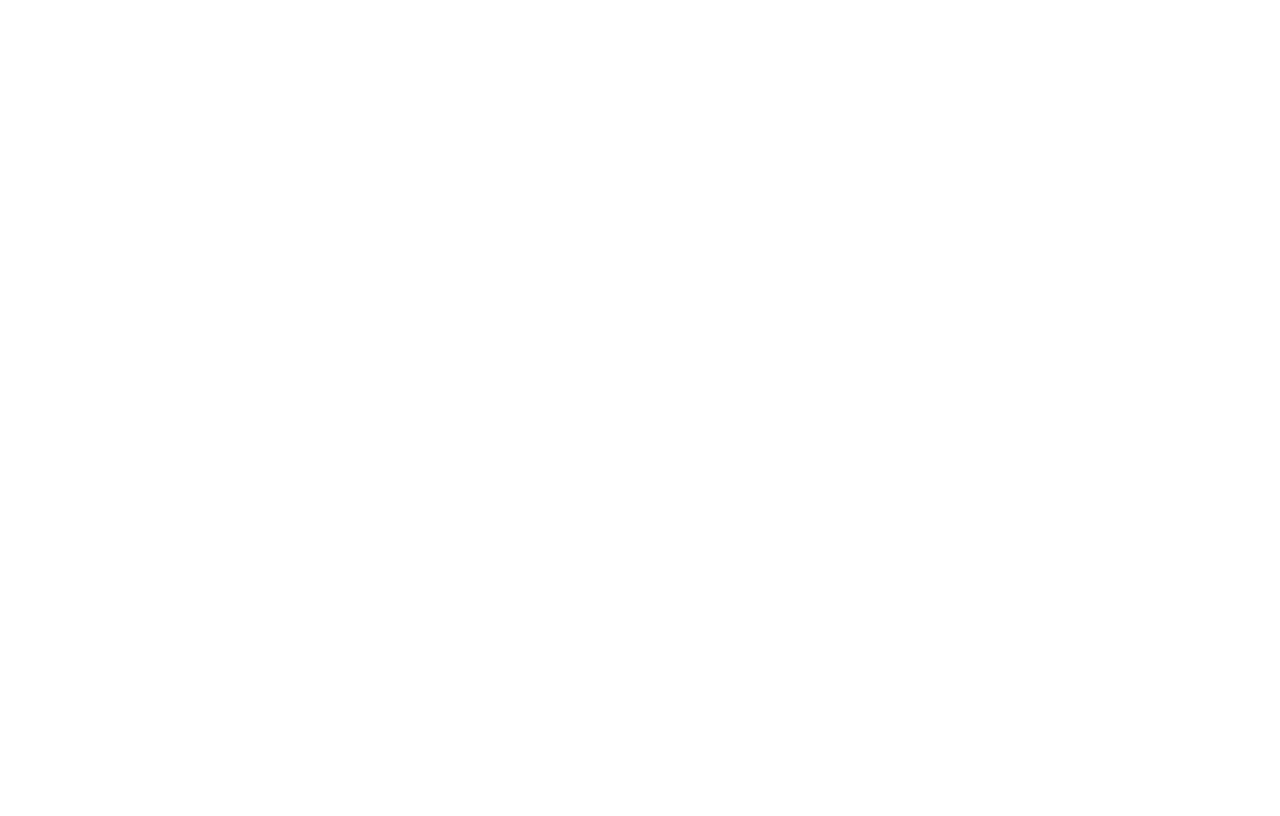
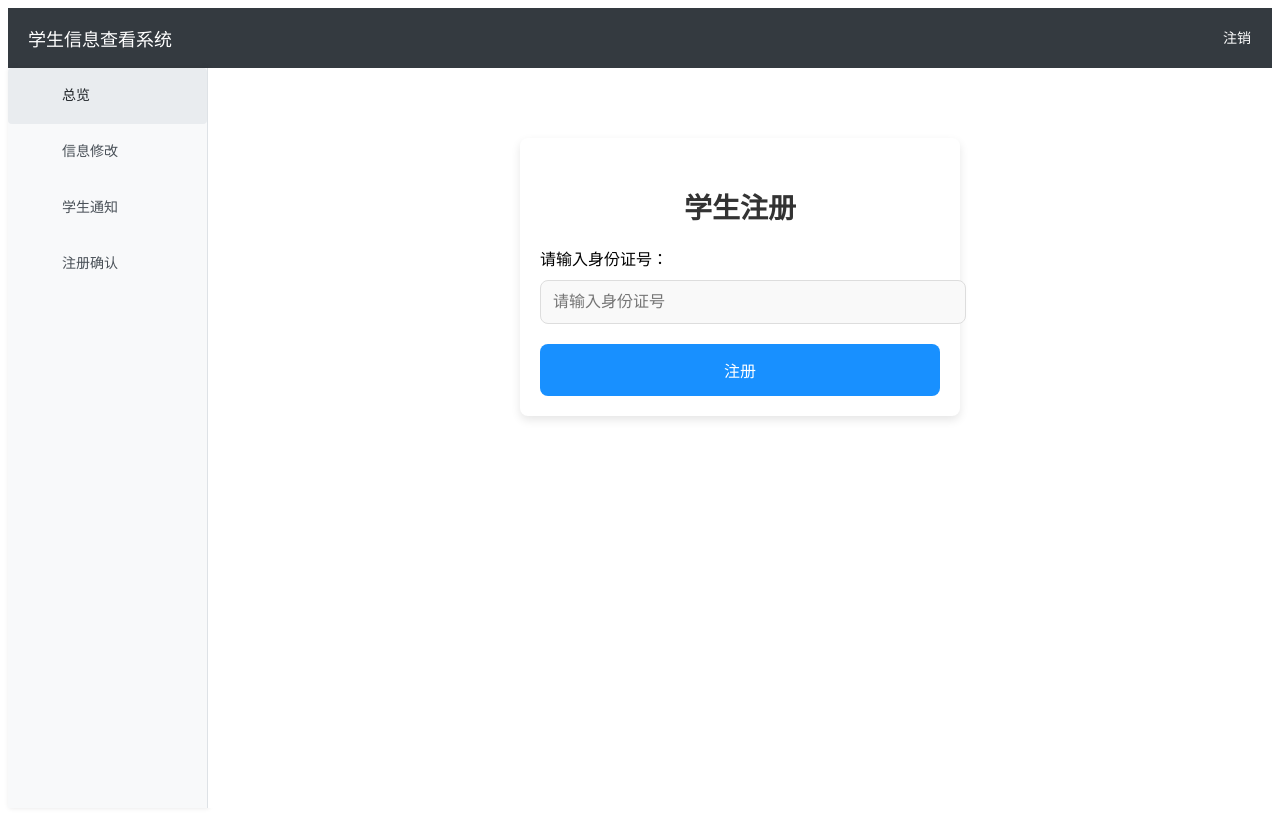
Before and after one commit to luobo177/-shixun, a Vue app in the folder front/: page /student/student-registe in a window 1280 px wide. Before the commit this address had no page. Built offline with nearby package versions, Linux system fonts and the light colour scheme.

Commit message:
新增StudentRegiste侧边栏

```diff
--- a/front/src/components/StudentContainer.vue
+++ b/front/src/components/StudentContainer.vue
@@ -21,6 +21,9 @@
             </el-menu-item>
             <el-menu-item index="student-notice">
               <i class="el-icon-user"></i> 学生通知
+            </el-menu-item>
+            <el-menu-item index="student-registe">
+              <i class="el-icon-user"></i> 注册确认
             </el-menu-item>
           </el-menu>
         </el-aside>
--- /dev/null
+++ b/front/src/components/StudentNotification.vue
@@ -0,0 +1,132 @@
+<template>
+    <div v-if="visible" class="modal">
+      <div class="modal-content">
+        <button class="close-btn" @click="close">×</button>
+        <h2>查看通知</h2>
+
+        <!-- 显示标题 -->
+        <label for="title">标题：</label>
+        <div id="title" class="display-field">{{ editableNotification.title }}</div>
+
+        <!-- 显示内容 -->
+        <label for="content">内容：</label>
+        <div id="content" class="display-field">{{ editableNotification.content }}</div>
+
+        <div class="modal-actions">
+          <button class="btn btn-cancel" @click="close">关闭</button>
+        </div>
+      </div>
+    </div>
+  </template>
+
+  <script>
+  export default {
+    props: {
+      visible: {
+        type: Boolean,
+        required: true,
+      },
+      notification: {
+        type: Object,
+        default: () => ({}),
+      },
+    },
+    emits: ["close"],
+    data() {
+      return {
+        editableNotification: { ...this.notification }, // 深拷贝传入的数据，避免直接修改父组件数据
+      };
+    },
+    methods: {
+      close() {
+        this.$emit("close");
+      },
+    },
+    watch: {
+      // 监听传入的 notification，每次弹框打开时同步数据
+      notification: {
+        immediate: true,
+        handler(newNotification) {
+          this.editableNotification = { ...newNotification };
+        },
+      },
+    },
+  };
+  </script>
+
+  <style scoped>
+  /* 样式与之前一致，仅更改为显示数据 */
+  .modal {
+    position: fixed;
+    top: 0;
+    left: 0;
+    width: 100%;
+    height: 100%;
+    background: rgba(0, 0, 0, 0.6);
+    display: flex;
+    justify-content: center;
+    align-items: center;
+    z-index: 9999;
+  }
+
+  .modal-content {
+    position: relative;
+    background: #fff;
+    padding: 30px 20px;
+    border-radius: 12px;
+    box-shadow: 0 8px 16px rgba(0, 0, 0, 0.3);
+    width: 400px;
+    text-align: left;
+  }
+
+  .close-btn {
+    position: absolute;
+    top: 10px;
+    right: 10px;
+    background: none;
+    border: none;
+    font-size: 20px;
+    color: #888;
+    cursor: pointer;
+  }
+
+  label {
+    display: block;
+    font-weight: bold;
+    margin: 10px 0 5px;
+  }
+
+  .display-field {
+    width: 100%;
+    padding: 8px;
+    border: 1px solid #ccc;
+    border-radius: 6px;
+    margin-bottom: 15px;
+    font-size: 14px;
+    background-color: #f9f9f9;
+  }
+
+  .modal-actions {
+    display: flex;
+    justify-content: flex-end;
+    gap: 10px;
+  }
+
+  .btn {
+    padding: 8px 16px;
+    border: none;
+    border-radius: 6px;
+    font-size: 14px;
+    cursor: pointer;
+    transition: all 0.3s ease;
+  }
+
+  .btn-cancel {
+    background: #ccc;
+    color: black;
+  }
+
+  .btn-cancel:hover {
+    background: #aaa;
+  }
+  </style>
--- a/front/src/router/index.js
+++ b/front/src/router/index.js
@@ -7,6 +7,7 @@
 import AdminLog from '@/views/AdminLog.vue';
 import StudentMessageChange from '@/views/StudentMessageChange.vue'; // 信息修改页面
 import StudentNotice from '@/views/StudentNotice.vue';
+import StudentRegiste from '@/views/StudentRegiste.vue';
 
 const routes = [
     {
@@ -59,6 +60,11 @@
                 name: 'StudentNotice',
                 component: StudentNotice,
             },
+            {
+                path: 'student-registe',
+                name: 'StudentRegiste',
+                component: StudentRegiste,
+            },
         ]
     }
 ];
--- a/front/src/views/StudentNotice.vue
+++ b/front/src/views/StudentNotice.vue
@@ -21,7 +21,7 @@
 
 <script>
 import axios from 'axios';
-import NotificationModel from '@/components/NotificationModel.vue';
+import NotificationModel from '@/components/StudentNotification.vue';
 
 export default {
     name: 'StudentNotice',
@@ -77,21 +77,6 @@
             this.selectedNotification = null;
             this.isModelVisible = false;
         },
-        async deleteNotification(notification) {
-            try {
-                this.isLoading = true;
-                const response = await axios.delete(`/api/deleteNotification?id=${notification.id}`);
-                console.log("删除成功", response.data);
-                this.notification_list = this.notification_list.filter(
-                    n => n.id !== notification.id
-                );
-            } catch (error) {
-                console.error("删除失败", error);
-            } finally {
-                this.isLoading = false;
-                this.closeModal();
-            }
-        },
         async get_notification() {
             this.isLoading = true; // 开始加载
             try {
@@ -101,16 +86,6 @@
                 console.error("获取通知失败：", error);
             } finally {
                 this.isLoading = false; // 加载完成
-            }
-        },
-        async editNotification(notification) {
-            try {
-                const response = await axios.post(`/api/editNotification`, notification);
-                console.log("编辑成功", response.data);
-                this.isModelVisible = false;
-                this.get_notification(); // 编辑后重新获取数据
-            } catch (error) {
-                console.error("编辑失败", error);
             }
         },
         hoverNotification(index) {
--- /dev/null
+++ b/front/src/views/StudentRegiste.vue
@@ -0,0 +1,223 @@
+<template>
+    <div class="container">
+      <!-- 显示加载状态 -->
+      <div v-if="isLoading" class="loading">正在加载，请稍后...</div>
+
+      <!-- 注册页面 -->
+      <div v-else>
+        <h1 class="title">学生注册</h1>
+
+        <!-- 注册成功提示 -->
+        <div v-if="isRegistered" class="registration-success">
+          <p>注册成功！</p>
+        </div>
+
+        <!-- 身份证输入表单 -->
+        <div v-else>
+          <div class="input-container">
+            <label for="idCard">请输入身份证号：</label>
+            <input
+              id="idCard"
+              type="text"
+              v-model="idCard"
+              class="input-field"
+              placeholder="请输入身份证号"
+            />
+          </div>
+
+          <button @click="register" class="btn btn-register">注册</button>
+        </div>
+
+        <!-- 未查询到身份证号的提示框 -->
+        <div v-if="isDialogVisible" class="modal">
+          <div class="modal-content">
+            <h2>未找到对应身份证信息</h2>
+            <div class="modal-actions">
+              <button class="btn btn-retry" @click="retryInput">重新输入</button>
+              <button class="btn btn-exit" @click="exitRegistration">退出</button>
+            </div>
+          </div>
+        </div>
+      </div>
+    </div>
+  </template>
+
+  <script>
+  import axios from 'axios';
+
+  export default {
+    name: 'StudentRegiste',
+    data() {
+      return {
+        idCard: '', // 存储输入的身份证号
+        isLoading: false, // 是否正在加载
+        isDialogVisible: false, // 是否显示未查询到身份证的提示框
+        isRegistered: false, // 是否已成功注册
+      };
+    },
+    methods: {
+      // 处理注册请求
+      async register() {
+        if (!this.idCard) {
+          alert('请输入身份证号！');
+          return;
+        }
+
+        this.isLoading = true; // 显示加载状态
+        try {
+          // 向后台请求验证身份证号
+          const response = await axios.post('/api/checkIdCard', { idCard: this.idCard });
+
+          if (response.data.exists) {
+            this.isRegistered = true; // 如果存在，注册成功
+          } else {
+            this.isDialogVisible = true; // 如果没有找到，显示提示框
+          }
+        } catch (error) {
+          console.error('注册请求失败:', error);
+          alert('请求失败，请稍后再试。');
+        } finally {
+          this.isLoading = false; // 请求完成后关闭加载状态
+        }
+      },
+      // 重新输入身份证号
+      retryInput() {
+        this.isDialogVisible = false;
+        this.idCard = ''; // 清空输入框
+      },
+      // 退出注册，返回上一页面
+      exitRegistration() {
+        this.isDialogVisible = false;
+        this.$router.go(-1); // 使用 Vue Router 返回上一页面
+      }
+    }
+  };
+  </script>
+
+  <style scoped>
+  /* 整体布局 */
+  .container {
+    font-family: 'Arial', sans-serif;
+    max-width: 400px;
+    margin: 50px auto;
+    padding: 20px;
+    background: #fff;
+    border-radius: 8px;
+    box-shadow: 0 4px 10px rgba(0, 0, 0, 0.1);
+  }
+
+  /* 页面标题 */
+  .title {
+    font-size: 28px;
+    text-align: center;
+    margin-bottom: 20px;
+    color: #333;
+  }
+
+  /* 注册成功提示 */
+  .registration-success {
+    color: #4caf50;
+    font-size: 18px;
+    text-align: center;
+    margin-bottom: 20px;
+  }
+
+  /* 输入框容器 */
+  .input-container {
+    margin-bottom: 20px;
+  }
+
+  /* 输入框样式 */
+  .input-field {
+    width: 100%;
+    padding: 12px;
+    border: 1px solid #ddd;
+    border-radius: 8px;
+    font-size: 16px;
+    margin-top: 10px;
+    background-color: #f9f9f9;
+    transition: all 0.3s ease;
+  }
+
+  .input-field:focus {
+    border-color: #1890ff;
+    background-color: #fff;
+    outline: none;
+  }
+
+  /* 按钮样式 */
+  .btn {
+    width: 100%;
+    padding: 14px;
+    font-size: 16px;
+    border-radius: 8px;
+    cursor: pointer;
+    border: none;
+    transition: background-color 0.3s ease;
+  }
+
+  .btn-register {
+    background-color: #1890ff;
+    color: white;
+  }
+
+  .btn-register:hover {
+    background-color: #1274d2;
+  }
+
+  /* 模态框 */
+  .modal {
+    position: fixed;
+    top: 0;
+    left: 0;
+    width: 100%;
+    height: 100%;
+    background: rgba(0, 0, 0, 0.5);
+    display: flex;
+    justify-content: center;
+    align-items: center;
+    z-index: 9999;
+  }
+
+  .modal-content {
+    background: #fff;
+    padding: 20px;
+    border-radius: 12px;
+    box-shadow: 0 4px 12px rgba(0, 0, 0, 0.2);
+    width: 300px;
+    text-align: center;
+  }
+
+  .modal-actions {
+    display: flex;
+    justify-content: space-around;
+    margin-top: 20px;
+  }
+
+  /* 重新输入按钮 */
+  .btn-retry {
+    background-color: #f0ad4e;
+    color: white;
+  }
+
+  .btn-retry:hover {
+    background-color: #ec9c2f;
+  }
+
+  /* 退出按钮 */
+  .btn-exit {
+    background-color: #d9534f;
+    color: white;
+  }
+
+  .btn-exit:hover {
+    background-color: #c9302c;
+  }
+
+  /* 加载状态 */
+  .loading {
+    text-align: center;
+    font-size: 18px;
+    color: #777;
+  }
+  </style>
```
